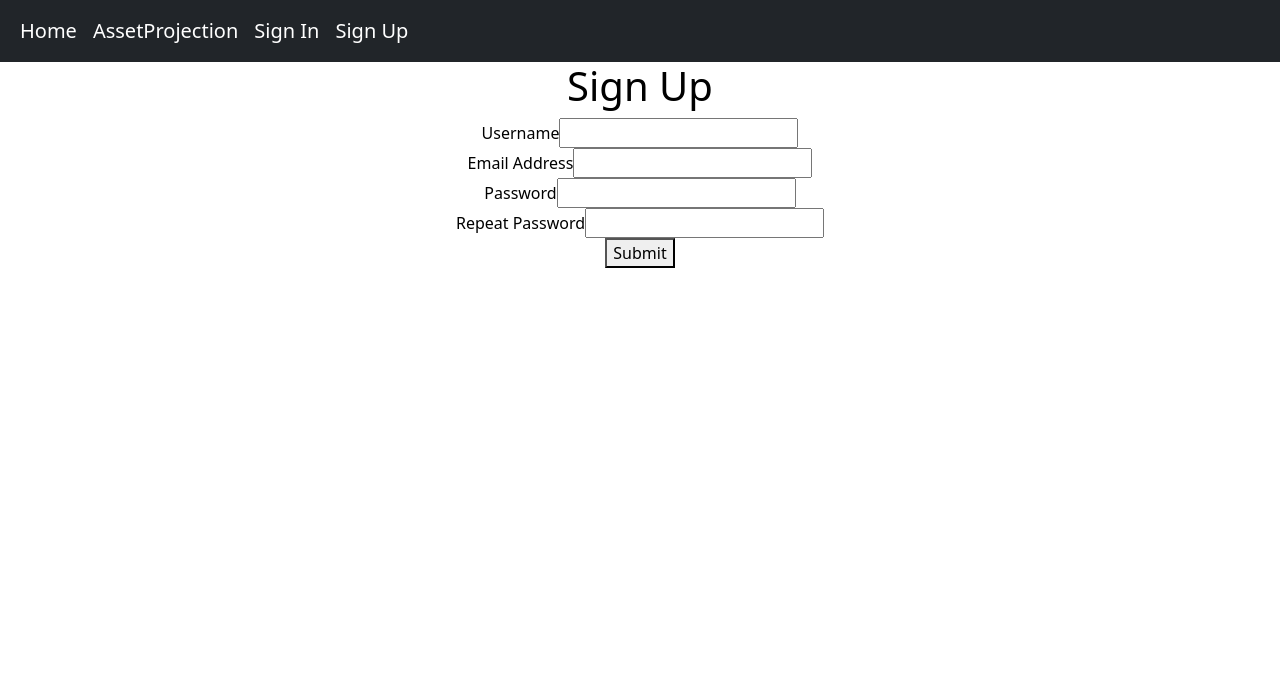
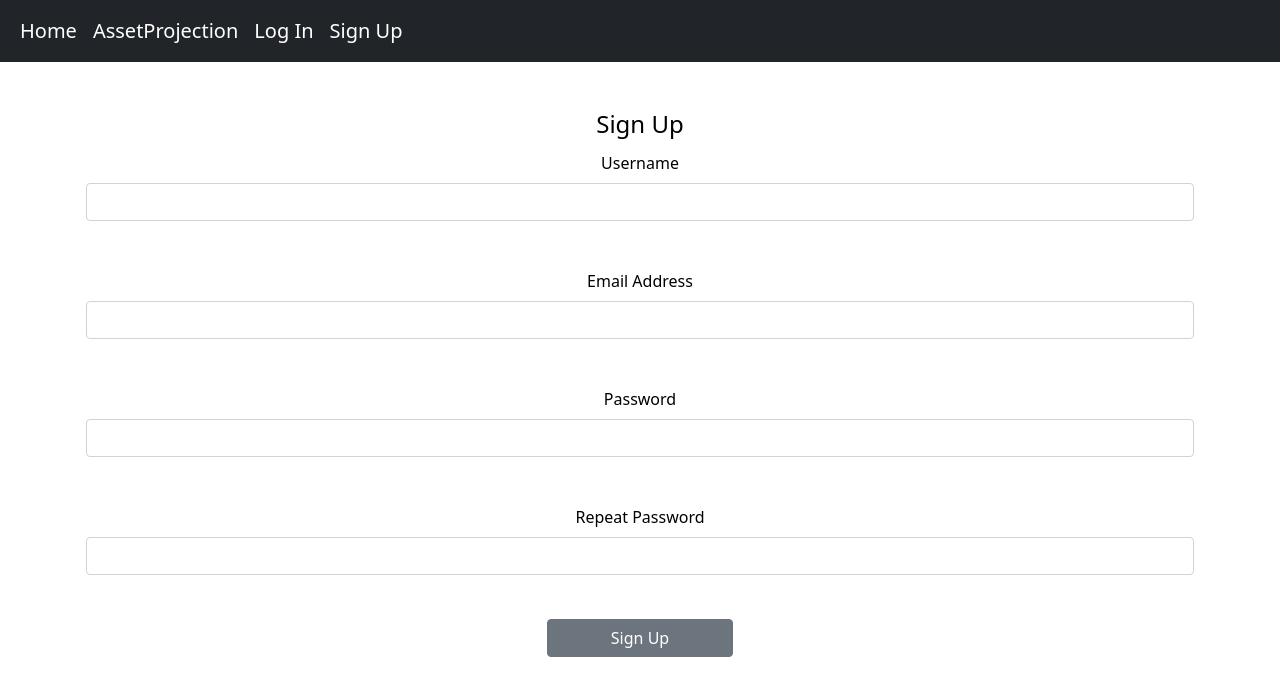
Before and after one commit to nadiah-m/wealth-tracker, a React (Create React App) app in the folder client/: page /signup in a window 1280 px wide. Shown: the top 696 px of the page. Built offline with nearby package versions, Linux system fonts and the light colour scheme; no server answers.

Commit message:
styling for login signup

```diff
--- a/client/src/App.js
+++ b/client/src/App.js
@@ -66,7 +66,7 @@ function App() {
 
             <div className="p-2 fs-5">
               <Link className="text-decoration-none text-white" to="/signin">
-                Sign In
+                Log In
               </Link>
             </div>
 
--- a/client/src/Components/HomeAssetTable.jsx
+++ b/client/src/Components/HomeAssetTable.jsx
@@ -26,7 +26,7 @@ export const HomeAssetTable = (props) => {
           </thead>
           <tbody>
             {props.allAssets.map((asset, index) => (
-              <tr>
+              <tr key = {index}>
                 <th scope="row">{index + 1}</th>
                 <td>{asset?.assetName}</td>
                 <td>{asset?.assetType}</td>
--- a/client/src/Components/HomeLiabilityTable.jsx
+++ b/client/src/Components/HomeLiabilityTable.jsx
@@ -26,7 +26,7 @@ export const HomeLiabilityTable = (props) => {
           </thead>
           <tbody>
             {props.allLiabilities.map((liability, index) => (
-              <tr>
+              <tr key = {index}>
                 <th scope="row">{index + 1}</th>
                 <td>{liability?.liabilityName}</td>
                 <td>{liability?.liabilityType}</td>
@@ -70,7 +70,7 @@ export const HomeLiabilityTable = (props) => {
                       <button
                         type="button"
                         className="btn btn-secondary btn-sm"
-                        onClick={() => props.handleDeleteAsset(liability?._id)}
+                        onClick={() => props.handleDeleteLiability(liability?._id)}
                       >
                         <DeleteIcon />
                       </button>
--- /dev/null
+++ b/client/src/Pages/Form.css
@@ -0,0 +1,5 @@
+.card {
+    border: none;
+    height: 100px;
+
+}
--- a/client/src/Pages/Home/Home.jsx
+++ b/client/src/Pages/Home/Home.jsx
@@ -176,9 +176,11 @@ function Home() {
     <div className="container-fluid">
       <div className="d-grid gap-4">
         <div className="p-5">
-          <h4>Your total net worth is <h4 className ="fs-2">${totalNetWorth}</h4>
+          <h4>
+            Your total net worth is <h4 className="fs-2">${totalNetWorth}</h4>
           </h4>
         </div>
+
         <div className="p-2">
           <HomeAssetTable
             allAssets={allAssets}
--- a/client/src/Pages/SignInForm.jsx
+++ b/client/src/Pages/SignInForm.jsx
@@ -4,6 +4,7 @@ import axios from "axios";
 import * as Yup from "yup";
 import { UserContext } from "../App";
 import { useNavigate } from "react-router-dom";
+import "./Form.css";
 
 export const SignInForm = () => {
   const [userContext, setUserContext] = useContext(UserContext);
@@ -41,57 +42,67 @@ export const SignInForm = () => {
           console.log("user is logged in ", result);
           const loginmsg = "You are logged in";
           setMessage(loginmsg);
-          // let user = {
-          //   userID: "",
-          //   username: "",
-          //   password: "",
-          //   isLoggedIn: true,
-          // };
-          // user = {
-          //   ...user,
-          //   userID: result._id,
-          //   username: result.username,
-          //   password: result.password,
-          // };
-          // console.log(user);
           localStorage.setItem("userContext", JSON.stringify(result));
           setUserContext(result);
-          navigate(-1, { replace: true });
+          navigate(`/${result?.data?.username}`, { replace: true });
+          console.log(result.username);
         }
       });
     },
   });
 
   return (
-    <>
+    <div className="container mt-5">
+      <h4>Log In</h4>
+      <div className="row d-flex justify-content-center">
         <form onSubmit={formik.handleSubmit}>
-        <label htmlFor="username">Username</label>
+          <div className="p-5 align-self-center card">
+            <label htmlFor="username" className="form-label">
+              Username
+            </label>
             <input
               id="username"
               name="username"
+              className="form-control"
               onChange={formik.handleChange}
               onBlur={formik.handleBlur}
               value={formik.values.username}
             />
+            <div className="text-danger">
               {formik.touched?.username && formik.errors?.username ? (
                 <div>{formik.errors.username}</div>
               ) : null}
+            </div>
+          </div>
           <br />
-        <label htmlFor="password">Password</label>
+
+          <div className="p-5 align-self-center">
+            <label htmlFor="password" className="form-label">
+              Password
+            </label>
             <input
               id="password"
               name="password"
               type="password"
+              className="form-control"
               onChange={formik.handleChange}
               onBlur={formik.handleBlur}
               value={formik.values.password}
             />
+            <div className="text-danger">
               {formik.touched.password && formik.errors.password ? (
                 <div>{formik.errors.password}</div>
               ) : null}
-        <button type="submit">Submit</button>
+            </div>
+          </div>
+          <div className="d-grid col-2 mx-auto">
+            <button type="submit" className="btn btn-secondary">
+              Login
+            </button>
+          </div>
         </form>
-      {message}
-    </>
+        <div className="text-danger">{message}</div>
+      </div>
+    </div>
   );
 };
--- a/client/src/Pages/SignUpForm.jsx
+++ b/client/src/Pages/SignUpForm.jsx
@@ -4,10 +4,12 @@ import axios from "axios";
 import * as Yup from "yup";
 import { UserContext } from "../App";
 import { useNavigate } from "react-router-dom";
+import "./Form.css";
 
 export const SignUpForm = () => {
   const navigate = useNavigate();
   const [allUsernames, setAllUsernames] = useState([]);
+  const [message, setMessage] = useState("");
   const [userContext, setUserContext] = useContext(UserContext);
 
   useEffect(() => {
@@ -89,68 +91,103 @@ export const SignUpForm = () => {
           console.log(user);
           localStorage.setItem("userContext", JSON.stringify(user));
           setUserContext(user);
-          navigate("/", { replace: false });
+          setMessage("You have successfully signed up. Please log in");
         }
       });
     },
   });
 
   return (
-    <>
-      <h1>Sign Up</h1>
+    <div className="container mt-5">
+      <h4>Sign Up</h4>
+      <div className="row d-flex justify-content-center">
         <form onSubmit={formik.handleSubmit}>
-        <label htmlFor="username">Username</label>
+          <div className="p-1 align-self-center mb-3">
+            <label htmlFor="username" className="form-label">
+              Username
+            </label>
             <input
               id="username"
               name="username"
+              className="form-control"
               onChange={formik.handleChange}
               onBlur={formik.handleBlur}
               value={formik.values.username}
             />
+            <div className="text-danger">
               {formik.touched?.username && formik.errors?.username ? (
                 <div>{formik.errors.username}</div>
               ) : null}
+            </div>
+          </div>
           <br />
-        <label htmlFor="email">Email Address</label>
+          <div className="p-1 align-self-center mb-3">
+            <label htmlFor="email" className="form-label">
+              Email Address
+            </label>
             <input
               id="email"
               name="email"
+              className="form-control"
               onChange={formik.handleChange}
               onBlur={formik.handleBlur}
               value={formik.values.email}
             />
+            <div className="text-danger">
               {formik.touched.email && formik.errors.email ? (
                 <div>{formik.errors.email}</div>
               ) : null}
+            </div>
+          </div>
           <br />
-        <label htmlFor="password">Password</label>
+          <div className="p-1 align-self-center mb-3">
+            <label htmlFor="password" className="form-label">
+              Password
+            </label>
             <input
               id="password"
               name="password"
               type="password"
+              className="form-control"
               onChange={formik.handleChange}
               onBlur={formik.handleBlur}
               value={formik.values.password}
             />
+            <div className="text-danger">
               {formik.touched.password && formik.errors.password ? (
                 <div>{formik.errors.password}</div>
               ) : null}
+            </div>
+          </div>
           <br />
-        <label htmlFor="repeatPassword">Repeat Password</label>
+          <div className="p-1 align-self-center mb-3">
+            <label htmlFor="repeatPassword" className="form-label">
+              Repeat Password
+            </label>
             <input
               id="repeatPassword"
               name="repeatPassword"
               type="password"
+              className="form-control"
               onChange={formik.handleChange}
               onBlur={formik.handleBlur}
               value={formik.values.repeatPassword}
             />
+            <div className="text-danger">
               {formik.touched.repeatPassword && formik.errors.repeatPassword ? (
                 <div>{formik.errors.repeatPassword}</div>
               ) : null}
+            </div>
+          </div>
           <br />
-        <button type="submit">Submit</button>
+          <div className="d-grid col-2 mx-auto">
+            <button type="submit" className="btn btn-secondary">
+              Sign Up
+            </button>
+          </div>
         </form>
-    </>
+        <div className="text-success">{message}</div>
+      </div>
+    </div>
   );
 };
```
Also changed, not shown: 1 other file (tests, documents, lock files or other folders). Lines whose indentation alone changed are shown as unchanged.
